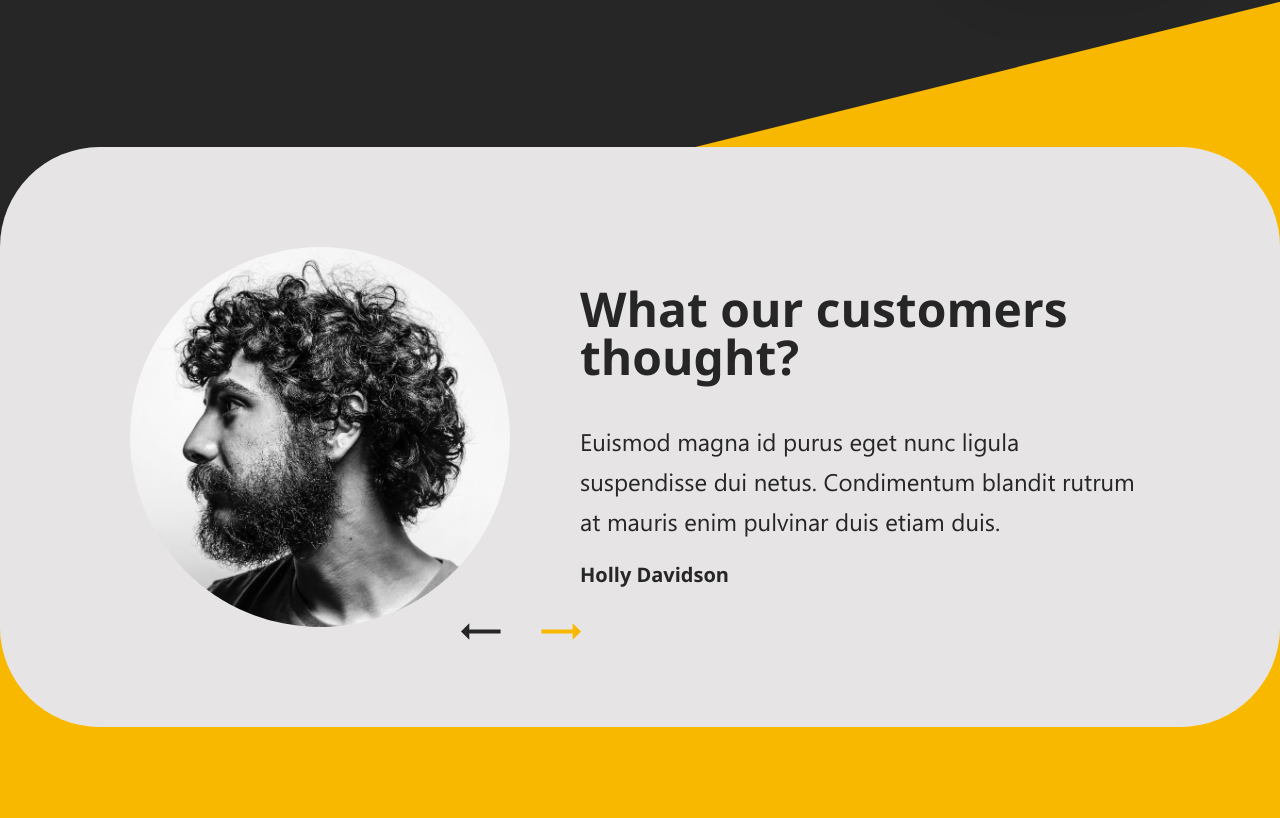
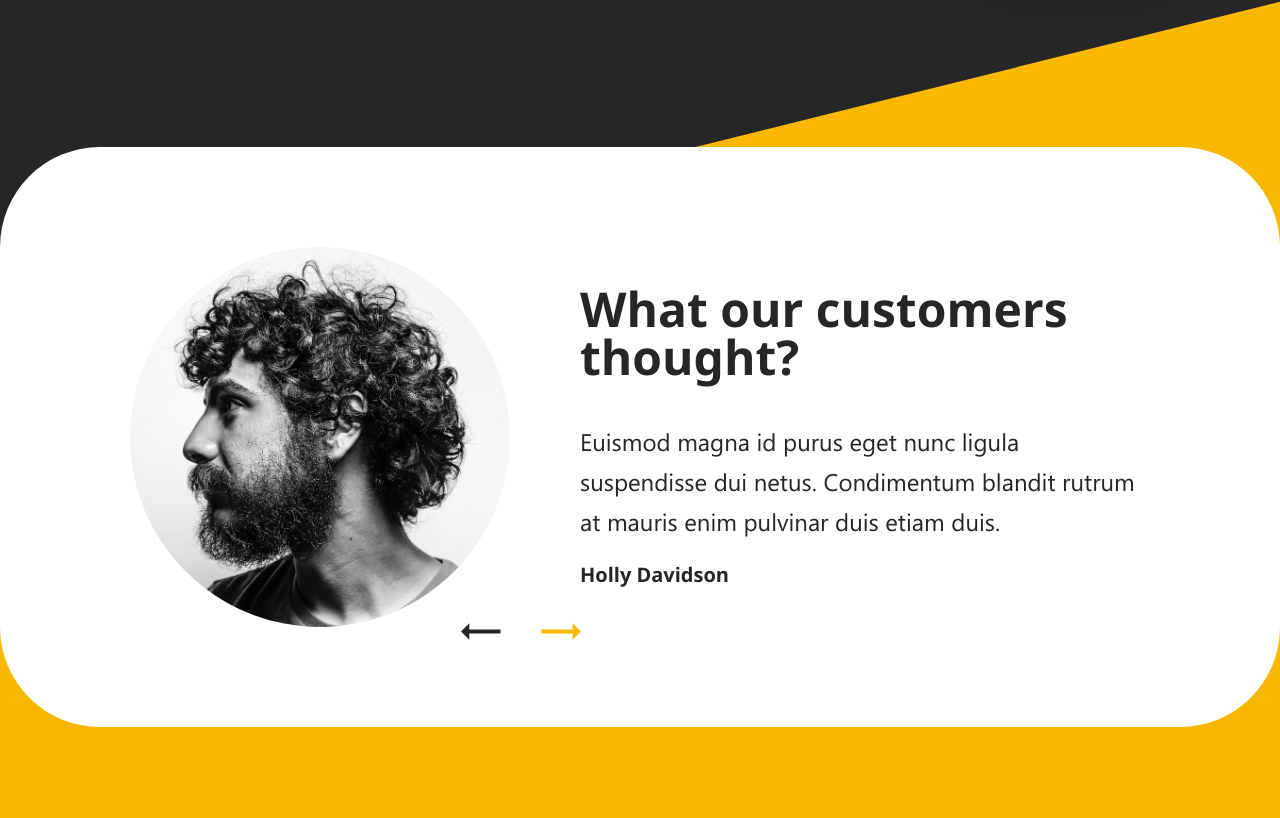
Before and after one commit to mashfikur/frontend-task, a React (Vite) app: page / in a window 1280 px wide. Shown: the part 2722-3540 px from the top of the page. Built offline with nearby package versions, Linux system fonts and the light colour scheme; grey boxes are pictures that could not be loaded.

Commit message:
carousel hover effect added

```diff
--- a/src/components/carousel/Carousel.tsx
+++ b/src/components/carousel/Carousel.tsx
@@ -25,8 +25,7 @@
 
   return (
     <Container>
-      <div className="">
-        <div className="relative">
+      <div className="relative group card_carousel">
         {/* carousel heading */}
 
         <div className="embla bg-white  rounded-[100px]" ref={emblaRef}>
@@ -51,7 +50,6 @@
           />
         </div>
       </div>
-      </div>
     </Container>
   );
 };
--- a/src/components/carousel/Slide.tsx
+++ b/src/components/carousel/Slide.tsx
@@ -2,7 +2,7 @@
 
 const Slide = ({ item }: { item: CarouselType }) => {
   return (
-    <div className="embla__slide group flex items-center gap-[70px] py-[100px] px-[130px] relative">
+    <div className="embla__slide  flex items-center gap-[70px] py-[100px] px-[130px] relative">
       <div className="min-w-[380px] size-[380px] rounded-full overflow-hidden relative z-30">
         <img
           src={item.avatar}
@@ -11,8 +11,8 @@
         />
       </div>
 
-      <div className="text-[#262626]  space-y-5 relative z-30">
-        <h1 className=" text-5xl font-bold pb-5">
+      <div className="text-[#262626] duration-500 ease-in-out group-hover:text-white space-y-5 relative z-30">
+        <h1 className=" text-5xl font-bold pb-5 ">
           What our customers thought?
         </h1>
         <p className="text-2xl font-normal leading-10 "> {item.subtitle} </p>
@@ -29,7 +29,7 @@
       </div>
 
       {/* gray overlary */}
-      <div className="absolute z-[5]  duration-500 ease-in-out group-hover:translate-y-0 w-full h-full top-0 left-0 bg-[rgba(132,121,121,0.2)] "></div>
+      <div className="absolute z-[5]  duration-500 ease-in-out translate-y-full group-hover:translate-y-0 w-full h-full top-0 left-0 bg-[rgba(62,62,62,.6)] "></div>
     </div>
   );
 };
--- a/src/components/carousel/SlideControl.tsx
+++ b/src/components/carousel/SlideControl.tsx
@@ -10,7 +10,7 @@
   return (
     <button
       onClick={onClick}
-      className={`cursor-pointer block w-fit ${
+      className={`cursor-pointer block w-fit  ${
         mode === "prev" ? `` : `rotate-180`
       } `}
     >
@@ -20,6 +20,7 @@
         height="17"
         viewBox="0 0 40 17"
         fill="none"
+        className={`duration-500 ease-in-out ${isActive ? `` : `not_active`} `}
       >
         <path
           d="M0.00012207 8.5L8.3009 0.199219L8.3009 6.44922L39.5509 6.44922V10.5508L8.3009 10.5508L8.3009 16.8008L0.00012207 8.5Z"
--- a/src/index.css
+++ b/src/index.css
@@ -44,4 +44,7 @@
 .item_card:hover .hover_item {
   clip-path: circle(50% at 50% 50%);
 }
+.card_carousel:hover svg.not_active path {
+  fill: white;
+}
 /* custom css */
```
Lines whose indentation alone changed are shown as unchanged.
